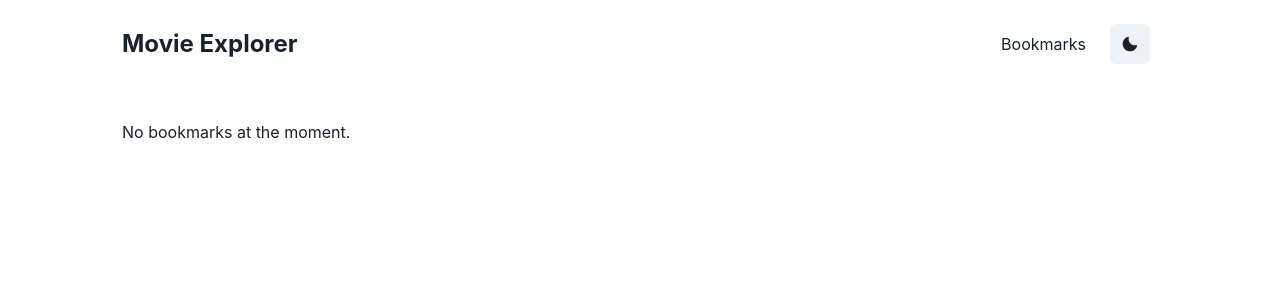
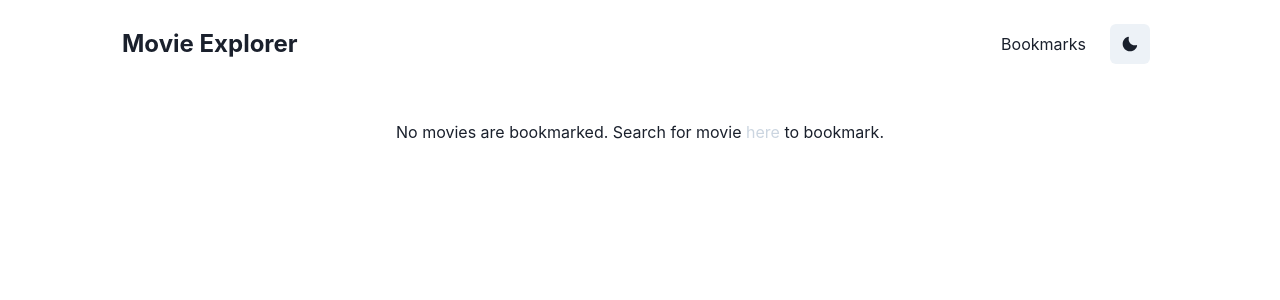
Before and after one commit to kamranarshad1/movie-explorer, a Next.js app: page /bookmarks in a window 1280 px wide. Shown: the top 300 px of the page. Built offline with nearby package versions, Linux system fonts and the light colour scheme.

Commit message:
feat: add bookmark and watch funtionality

```diff
--- a/src/components/MovieCard.tsx
+++ b/src/components/MovieCard.tsx
@@ -11,20 +11,26 @@ import {
   Text,
   Tooltip,
 } from '@chakra-ui/react';
-import { ExternalLinkIcon, StarIcon } from '@chakra-ui/icons';
+import { ExternalLinkIcon, StarIcon, CheckIcon } from '@chakra-ui/icons';
 import type { BookmarkableMovie } from '@/types';
 
 type Props = {
   movie: BookmarkableMovie;
   onBookmark: (movie: BookmarkableMovie) => void;
   onRemoveBookmark: (movie: BookmarkableMovie) => void;
+  onMarkWatched: (movie: BookmarkableMovie) => void;
 };
 
 const fallbackImageSrc =
   'https://www.seekpng.com/png/detail/20-201439_play-movie-comments-png-play-movie-icon.png';
 
-const MovieCard = ({ movie, onBookmark, onRemoveBookmark }: Props) => {
-  const { Title, Year, Type, Poster, imdbID, isBookmarked } = movie;
+const MovieCard = ({
+  movie,
+  onBookmark,
+  onRemoveBookmark,
+  onMarkWatched,
+}: Props) => {
+  const { Title, Year, Type, Poster, imdbID, isBookmarked, isWatched } = movie;
 
   return (
     <Card borderRadius='lg' justifyContent='spce-between'>
@@ -61,6 +67,21 @@ const MovieCard = ({ movie, onBookmark, onRemoveBookmark }: Props) => {
           </Link>
         </Tooltip>
 
+        {isBookmarked && (
+          <Tooltip label={isWatched ? 'Watched' : 'Mark as watched'}>
+            <IconButton
+              icon={<CheckIcon />}
+              aria-label='Mark as watched'
+              size='sm'
+              variant={isWatched ? 'solid' : 'ghost'}
+              colorScheme={isWatched ? 'green' : 'gray'}
+              isDisabled={isWatched}
+              disabled={isWatched}
+              onClick={() => !isWatched && onMarkWatched(movie)}
+            />
+          </Tooltip>
+        )}
+
         <Tooltip label={isBookmarked ? 'Remove Bookmark' : 'Bookmark'}>
           <IconButton
             icon={<StarIcon />}
@@ -69,7 +90,7 @@ const MovieCard = ({ movie, onBookmark, onRemoveBookmark }: Props) => {
             variant={isBookmarked ? 'solid' : 'ghost'}
             colorScheme={isBookmarked ? 'yellow' : 'gray'}
             onClick={() =>
-              isBookmarked ? onBookmark(movie) : onRemoveBookmark(movie)
+              isBookmarked ? onRemoveBookmark(movie) : onBookmark(movie)
             }
           />
         </Tooltip>
--- /dev/null
+++ b/src/hooks/useMovieBookmarks.ts
@@ -0,0 +1,85 @@
+import type { BookmarkableMovie } from '@/types';
+import { useState, useEffect } from 'react';
+import { useToast } from '@chakra-ui/react';
+
+const KEY = 'bookmarks';
+
+const successToast = (toast: ReturnType<typeof useToast>, title: string) =>
+  toast({
+    title,
+    status: 'success',
+    duration: 3000,
+    isClosable: true,
+  });
+
+const errorToast = (toast: ReturnType<typeof useToast>, title: string) =>
+  toast({
+    title,
+    status: 'error',
+    duration: 2000,
+    isClosable: true,
+  });
+
+const useMovieBookmarks = () => {
+  const [movieBookmarks, setMovieBookmarks] = useState<BookmarkableMovie[]>([]);
+  const [loading, setLoading] = useState(true);
+
+  const toast = useToast();
+
+  useEffect(() => {
+    try {
+      const localBookmarks = JSON.parse(
+        localStorage.getItem(KEY) || '[]'
+      ) as BookmarkableMovie[];
+
+      setMovieBookmarks(localBookmarks);
+      setLoading(false);
+    } catch (error) {
+      errorToast(toast, 'Unable to load saved bookmarks.');
+    }
+  }, [toast]);
+
+  useEffect(() => {
+    if (!loading) {
+      localStorage.setItem(KEY, JSON.stringify(movieBookmarks));
+    }
+  }, [loading, movieBookmarks]);
+
+  const addBookmark = (movie: BookmarkableMovie) => {
+    setMovieBookmarks((prevBookmarks) => [
+      ...prevBookmarks,
+      { ...movie, isBookmarked: true, isWatched: false },
+    ]);
+
+    successToast(toast, `${movie.Title} has been bookmarked!`);
+  };
+
+  const removeBookmark = (movie: BookmarkableMovie) => {
+    setMovieBookmarks((prevBookmarks) =>
+      prevBookmarks.filter((bookmark) => bookmark.imdbID !== movie.imdbID)
+    );
+
+    successToast(toast, `${movie.Title} has been removed from bookmarks!`);
+  };
+
+  const markAsWatched = (movie: BookmarkableMovie) => {
+    setMovieBookmarks((prevBookmarks) =>
+      prevBookmarks.map((bookmark) =>
+        bookmark.imdbID === movie.imdbID
+          ? { ...bookmark, isWatched: true }
+          : bookmark
+      )
+    );
+
+    successToast(toast, `${movie.Title} has been watched!`);
+  };
+
+  return {
+    movieBookmarks,
+    addBookmark,
+    removeBookmark,
+    markAsWatched,
+  };
+};
+
+export default useMovieBookmarks;
--- a/src/pages/bookmarks.tsx
+++ b/src/pages/bookmarks.tsx
@@ -1,6 +1,14 @@
+import MovieCard from '@/components/MovieCard';
+import { API_ROUTES } from '@/constants';
+import useMovieBookmarks from '@/hooks/useMovieBookmarks';
+import { Center, SimpleGrid, Text, Link } from '@chakra-ui/react';
 import Head from 'next/head';
+import NextLink from 'next/link';
 
 const Bookmarks = () => {
+  const { movieBookmarks, addBookmark, removeBookmark, markAsWatched } =
+    useMovieBookmarks();
+
   return (
     <>
       <Head>
@@ -10,7 +18,34 @@ const Bookmarks = () => {
         <link rel='icon' href='/favicon.ico' />
       </Head>
       <main>
-        <h1>No bookmarks at the moment.</h1>
+        {movieBookmarks?.length ? (
+          <SimpleGrid columns={[1, 2, 3]} spacing='4'>
+            {movieBookmarks.map((bookmarkedMovie) => (
+              <MovieCard
+                key={bookmarkedMovie.imdbID}
+                movie={bookmarkedMovie}
+                onBookmark={addBookmark}
+                onRemoveBookmark={removeBookmark}
+                onMarkWatched={markAsWatched}
+              />
+            ))}
+          </SimpleGrid>
+        ) : (
+          <Center>
+            <Text size='lg'>
+              No movies are bookmarked. Search for movie&nbsp;
+              <Link
+                as={NextLink}
+                href={API_ROUTES.home.path}
+                color='gray.300'
+                passHref
+              >
+                here
+              </Link>
+              &nbsp;to bookmark.
+            </Text>
+          </Center>
+        )}
       </main>
     </>
   );
```
Also changed, not shown: src/pages/index.tsx (+23 -10 lines).
